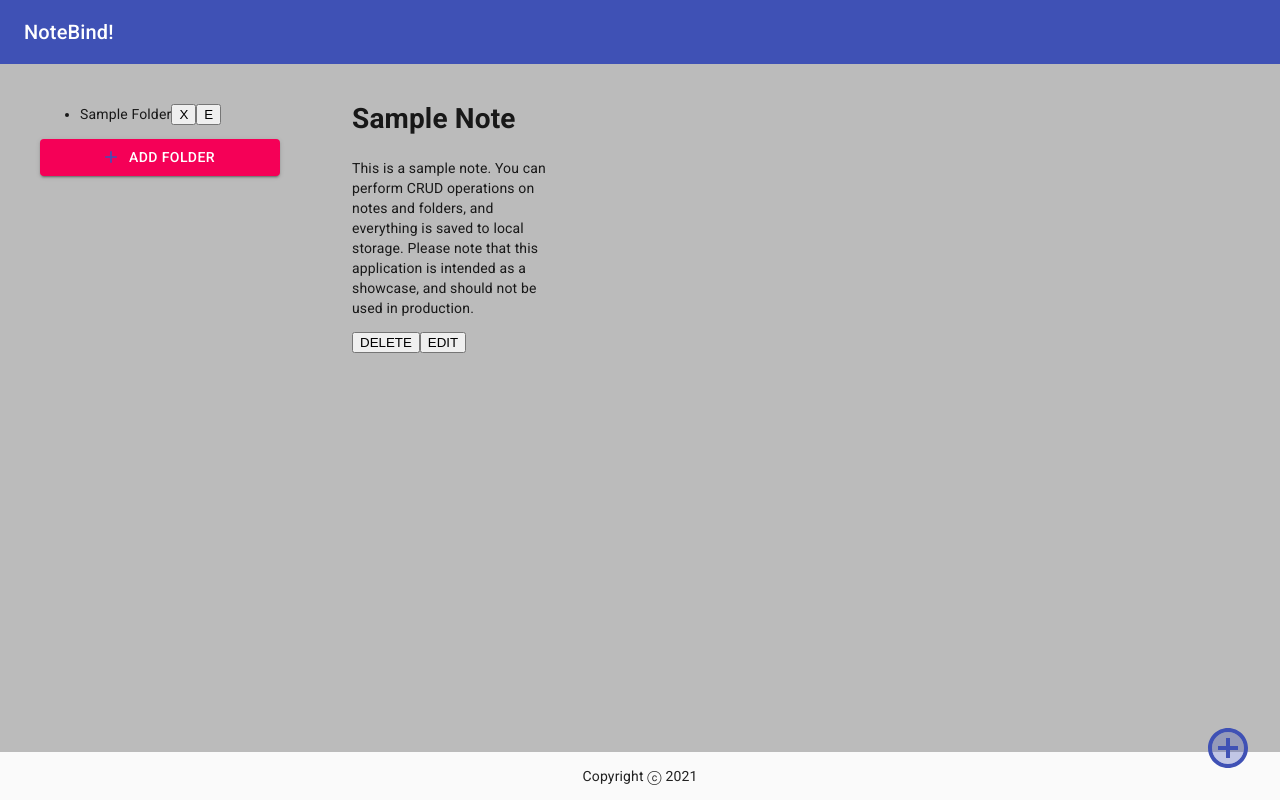
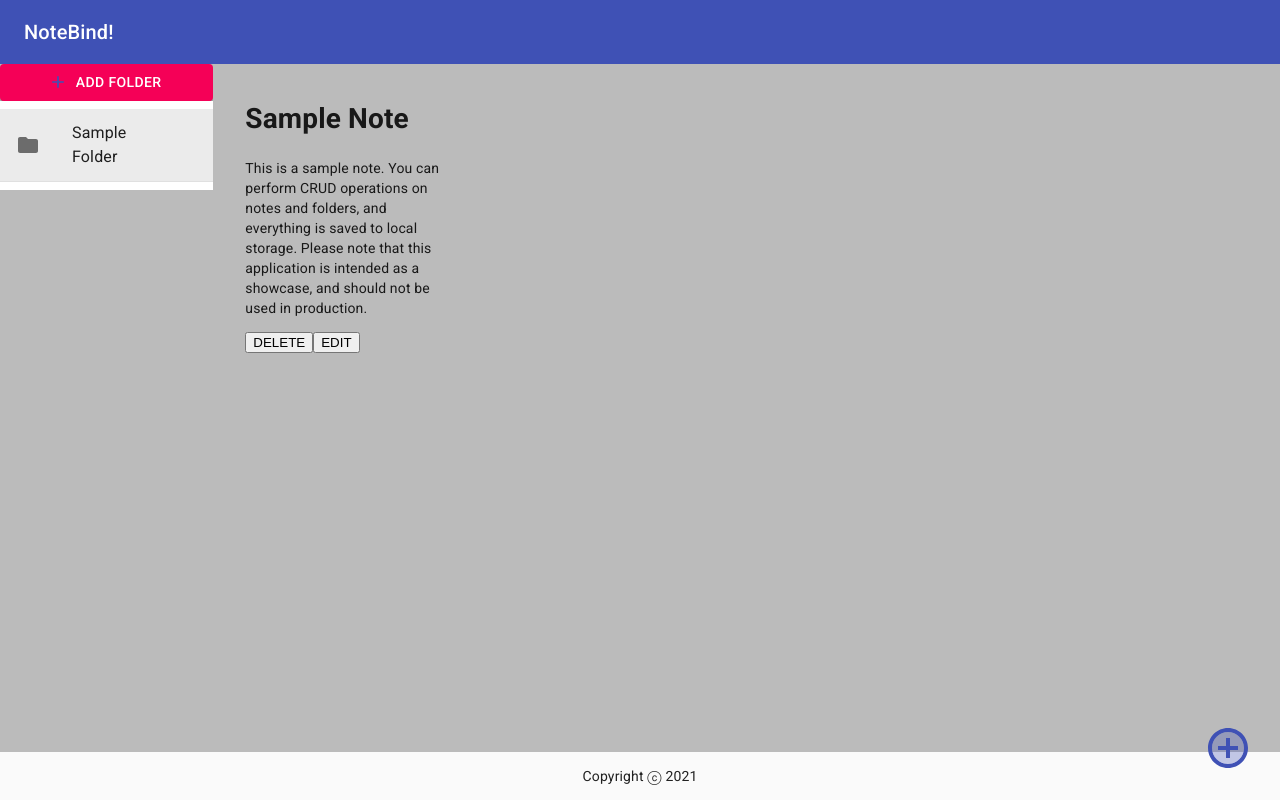
Before and after one commit to JohnAntoineG710/NoteBind, a React (Create React App) app: page / in a window 1280 px wide. Built offline with nearby package versions, Linux system fonts and the light colour scheme; a web font is replaced by a local one.

Commit message:
Convert sidebar and folders to Material-UI Lists

```diff
--- a/src/components/Folder.jsx
+++ b/src/components/Folder.jsx
@@ -1,4 +1,14 @@
 import React, { useState } from "react";
+import {
+  ListItem,
+  ListItemIcon,
+  ListItemSecondaryAction,
+  ListItemText,
+  IconButton,
+} from "@material-ui/core";
+import FolderIcon from "@material-ui/icons/Folder";
+import BorderColorRoundedIcon from "@material-ui/icons/BorderColorRounded";
+import DeleteForeverRoundedIcon from "@material-ui/icons/DeleteForeverRounded";
 import FolderDialog from "./FolderDialog";
 
 const Folder = (props) => {
@@ -10,30 +20,37 @@ const Folder = (props) => {
 
   return (
     <>
-      <li
+      <ListItem
+        button
+        selected={props.active === props.id}
         onClick={() => {
           props.selectFolder(props.id);
         }}
-        className={props.active === props.id ? "active" : null}
+        divider
       >
-        {props.name}
-        <button
-          onClick={(e) => {
-            e.stopPropagation();
-            props.deleteFolder(props.id);
-          }}
-        >
-          X
-        </button>
-        <button
-          onClick={(e) => {
-            e.stopPropagation();
-            setOpen(true);
-          }}
-        >
-          E
-        </button>
-      </li>
+        <ListItemIcon>
+          <FolderIcon />
+        </ListItemIcon>
+        <ListItemText primary={props.name} />
+        <ListItemSecondaryAction className="folder-item-action">
+          <IconButton
+            onClick={(e) => {
+              e.stopPropagation();
+              setOpen(true);
+            }}
+          >
+            <BorderColorRoundedIcon />
+          </IconButton>
+          <IconButton
+            onClick={(e) => {
+              e.stopPropagation();
+              props.deleteFolder(props.id);
+            }}
+          >
+            <DeleteForeverRoundedIcon />
+          </IconButton>
+        </ListItemSecondaryAction>
+      </ListItem>
       {open && (
         <FolderDialog
           folderID={props.id}
--- a/src/components/SideBar.jsx
+++ b/src/components/SideBar.jsx
@@ -1,13 +1,23 @@
 import React from "react";
 import Folder from "./Folder";
 import CreateFolder from "./CreateFolder";
-import { Grid, Box } from "@material-ui/core";
+import { Grid, List } from "@material-ui/core";
+import { makeStyles } from "@material-ui/core/styles";
+
+const useStyles = makeStyles((theme) => ({
+  root: {
+    width: "100%",
+    maxWidth: 360,
+    backgroundColor: theme.palette.background.paper,
+  },
+}));
 
 const SideBar = (props) => {
+  const classes = useStyles();
   return (
-    <Grid item xs={3}>
-      <Box m={props.m}>
-        <ul>
+    <Grid item xs={3} lg={2} style={{ maxHeight: "100%", overflow: "auto" }}>
+      <CreateFolder addFolder={props.addFolder} />
+      <List className={classes.root}>
         {props.folders.map((folder) => (
           <Folder
             key={folder.id}
@@ -19,9 +29,7 @@ const SideBar = (props) => {
             editFolder={props.editFolder}
           />
         ))}
-        </ul>
-        <CreateFolder addFolder={props.addFolder} />
-      </Box>
+      </List>
     </Grid>
   );
 };
```
Lines whose indentation alone changed are shown as unchanged.
